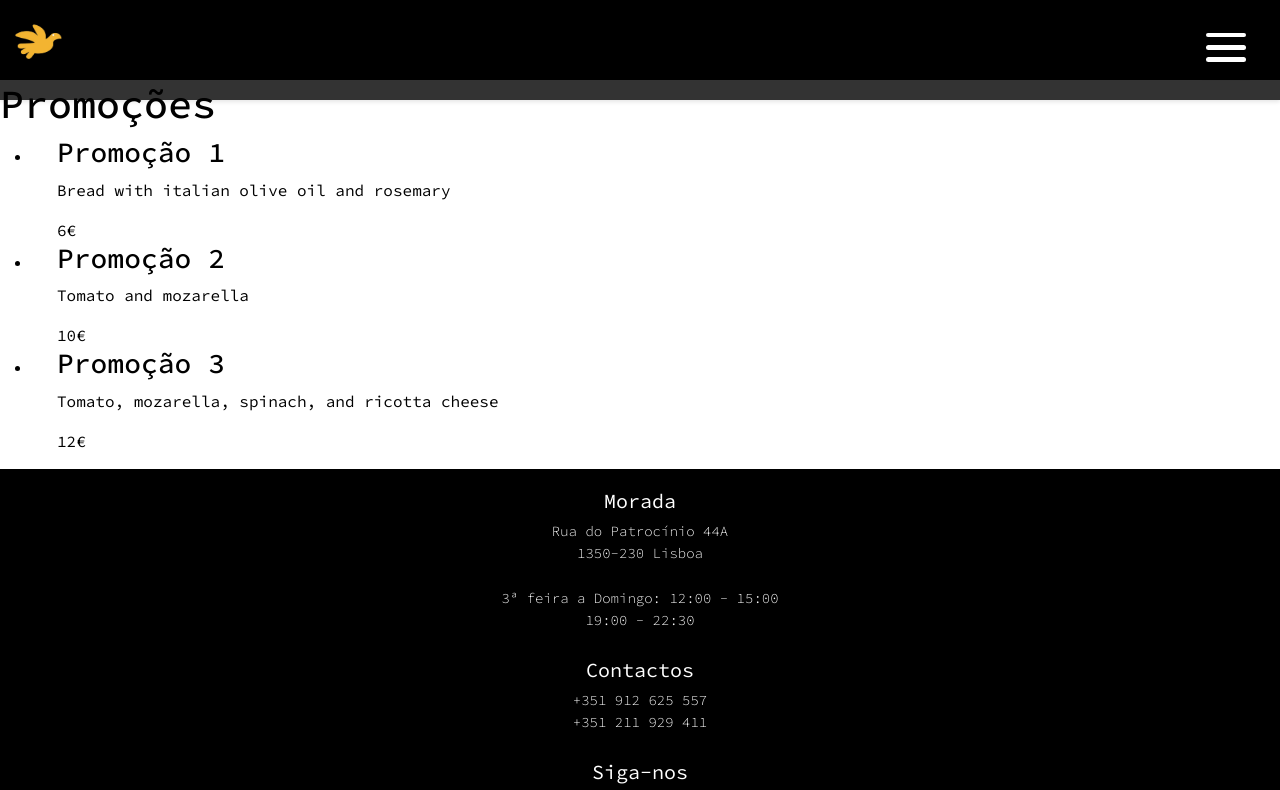
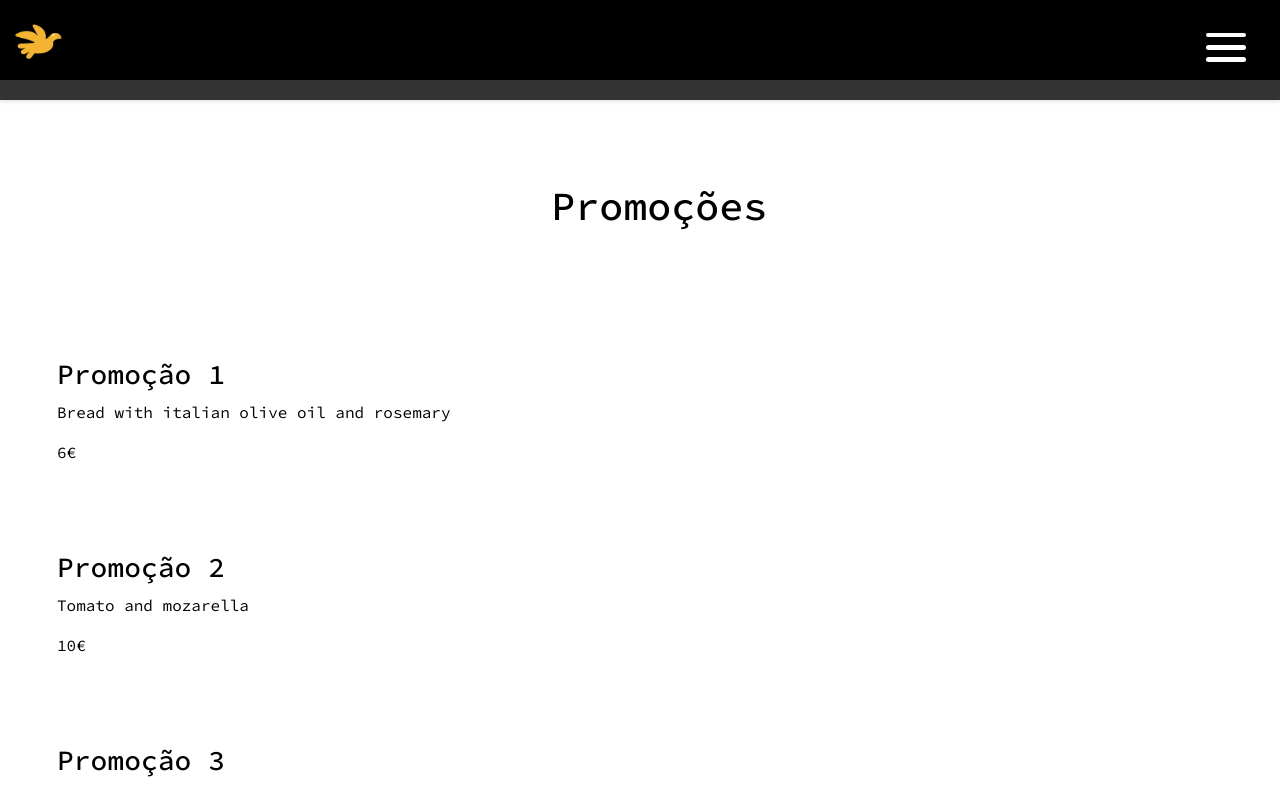
Before and after one commit to nuno18084/Maritaca-Project, a React (Create React App) app: page /promocoes in a window 1280 px wide. Shown: the top 790 px of the page. Built offline with nearby package versions, Linux system fonts and the light colour scheme.

Commit message:
Start to solve some css issues across the different pages

```diff
--- a/src/components/MenuPage/Specials/Specials.css
+++ b/src/components/MenuPage/Specials/Specials.css
@@ -74,6 +74,6 @@
 .specials-pizzas,
 .specials-rolinhos,
 .specials-salads {
-  transform: translate(0, -125%);
+  transform: translate(0, -135%);
   padding-top: 0;
 }
--- a/src/components/PromotionPage/PromotionPage.css
+++ b/src/components/PromotionPage/PromotionPage.css
@@ -5,3 +5,24 @@
   color: black;
   /* height: 100vh; */
 }
+
+.promotion-page h1 {
+  display: flex;
+  justify-content: center;
+  margin-top: 8%;
+  margin-left: 3%;
+  margin-bottom: 10%;
+}
+
+.promotions-list {
+  list-style-type: none;
+}
+
+.promotion-list-item {
+  /* border-bottom: solid #e6e9ed 2px !important ; */
+  margin-top: 7%;
+}
+
+.promotion-list-item:last-of-type {
+  margin-bottom: 20%;
+}
--- a/src/components/PromotionPage/Promotions.jsx
+++ b/src/components/PromotionPage/Promotions.jsx
@@ -17,7 +17,7 @@ const Promotions = () => {
       <div>
         {numPromotions > 0 ? (
           <div>
-            <ul>
+            <ul className="promotions-list">
               {promotions.map((promotion) => (
                 <Promotion promotionObject={promotion} key={promotion.name} />
               ))}
@@ -31,7 +31,7 @@ const Promotions = () => {
 
 function Promotion({ promotionObject }) {
   return (
-    <li className={`pizza ${promotionObject.soldOut ? "sold-out" : ""}`}>
+    <li className="promotion-list-item">
       <div className="menu-page">
         <h3>{promotionObject.name}</h3>
         <p>{promotionObject.ingredients}</p>
```
